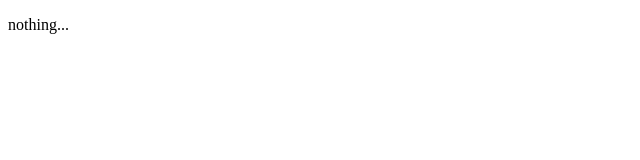
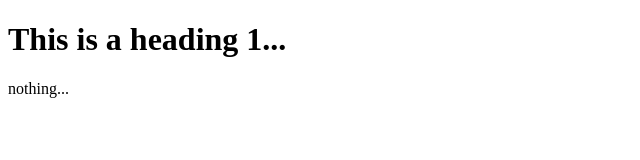
Before and after one commit to acolyte0/newbie01, a plain HTML site: page index.html in a window 1280 px wide. Shown: the whole page, without its empty margins (0-640 px from the left). Drawn offline with Linux system fonts and the light colour scheme.

Commit message:
adding heading 1 on html file...

```diff
--- a/index.html
+++ b/index.html
@@ -6,6 +6,7 @@
     <title>newbie</title>
 </head>
 <body>
+    <h1>This is a heading 1...</h1>
     <p>nothing...</p>
 </body>
 </html>
```
